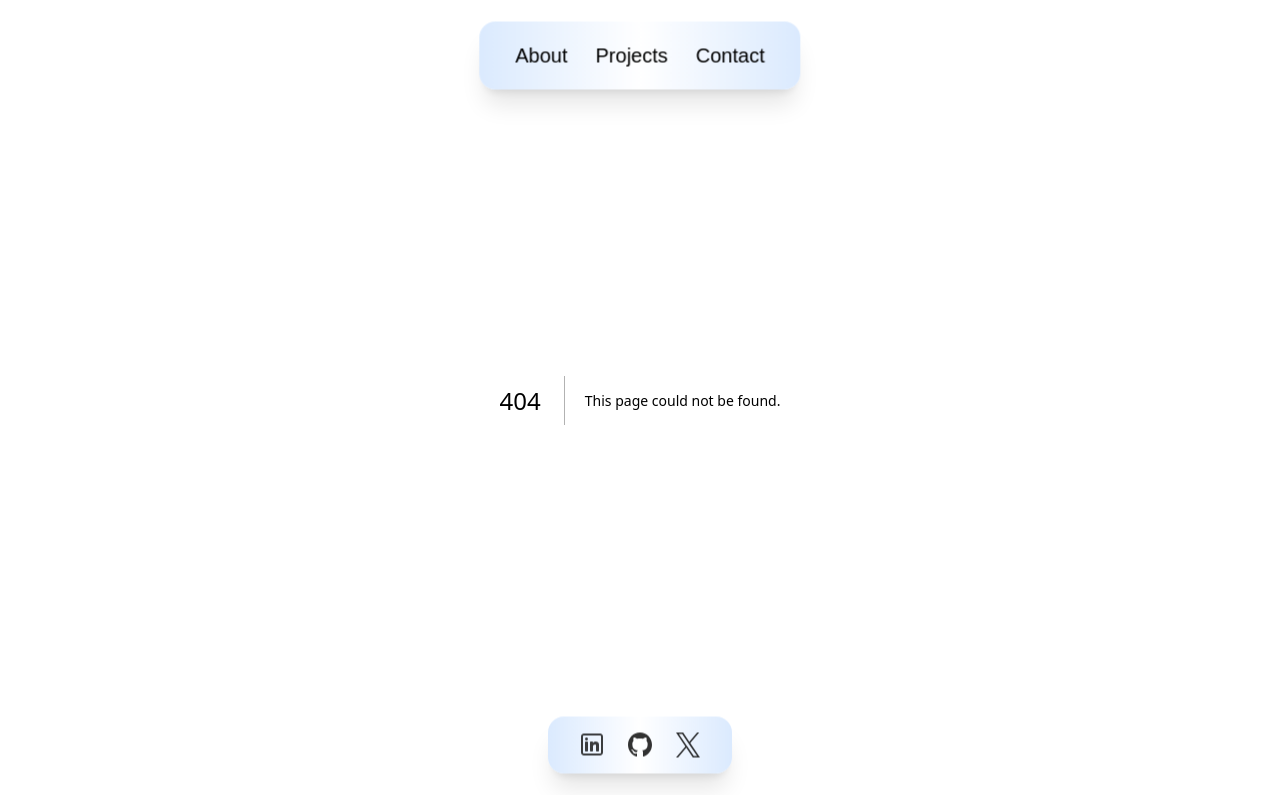
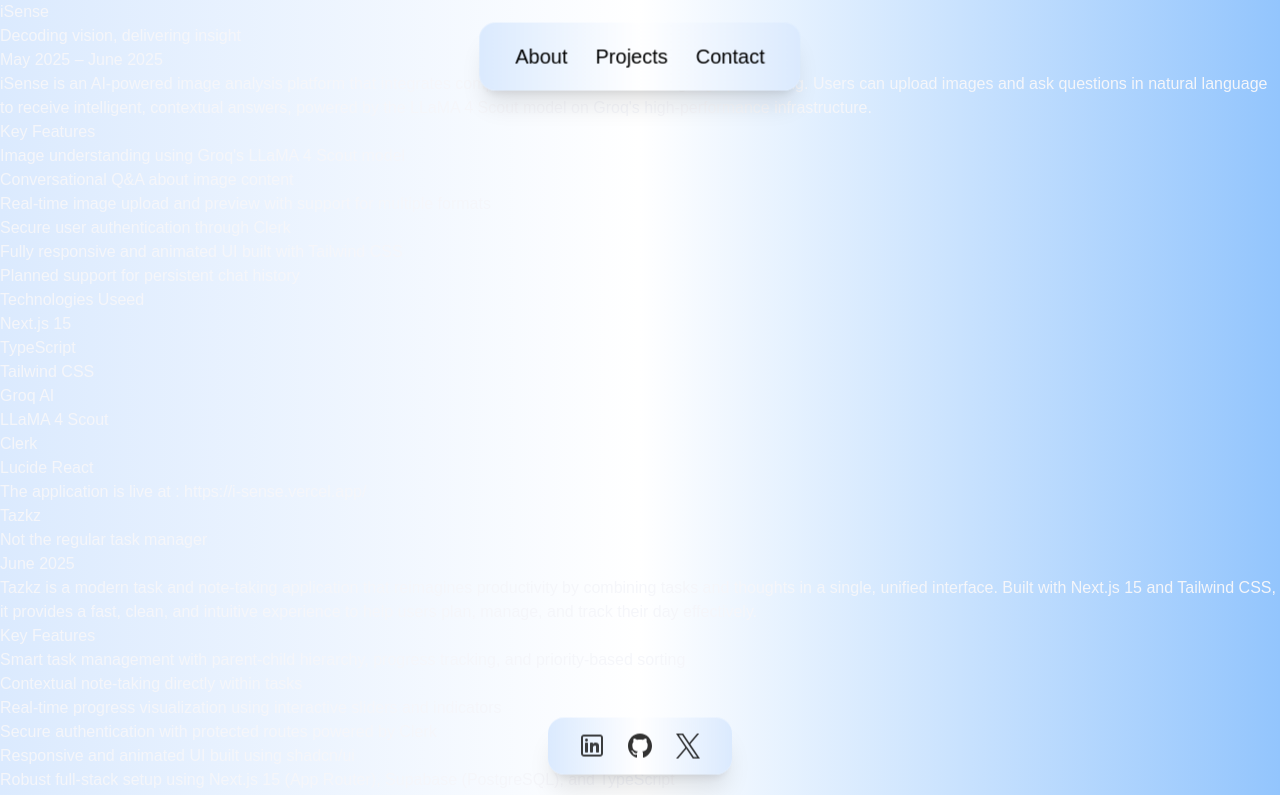
Before and after one commit to CSVaishakh/Portfolio, a Next.js app: page /projects in a window 1280 px wide. Before the commit this address had no page. Shown: the top 795 px of the page. Built offline with nearby package versions, Linux system fonts and the light colour scheme.

Commit message:
added the projects page

```diff
--- /dev/null
+++ b/app/projects/page.tsx
@@ -0,0 +1,18 @@
+import React, { useState } from "react";
+import ProjectCard from "@/components/projectCard";
+import { Project } from "@/types/project";
+import projectData from './projectData.json'
+
+const Projects: React.FC = () => {
+    const data: Project[] = Object.values(projectData.projects)
+
+    return(
+        <section>
+            <div>
+                {data.map((project, index) => (<ProjectCard key={index} project={project}/>))}
+            </div>
+        </section>
+    )
+}
+
+export default Projects;
--- /dev/null
+++ b/app/projects/projectData.json
@@ -0,0 +1,52 @@
+{
+  "projects": {
+    "1": {
+      "title": "iSense",
+      "subtitle": "Decoding vision, delivering insight",
+      "duration": "May 2025 – June 2025",
+      "description": "iSense is an AI-powered image analysis platform that integrates computer vision and natural language processing. Users can upload images and ask questions in natural language to receive intelligent, contextual answers, powered by the LLaMA 4 Scout model on Groq's high-performance infrastructure.",
+      "keyFeatures": [
+        "Image understanding using Groq's LLaMA 4 Scout model",
+        "Conversational Q&A about image content",
+        "Real-time image upload and preview with support for multiple formats",
+        "Secure user authentication through Clerk",
+        "Fully responsive and animated UI built with Tailwind CSS",
+        "Planned support for persistent chat history"
+      ],
+      "technologies": [
+        "Next.js 15",
+        "TypeScript",
+        "Tailwind CSS",
+        "Groq AI",
+        "LLaMA 4 Scout",
+        "Clerk",
+        "Lucide React"
+      ],
+      "url": "https://i-sense.vercel.app/"
+    },
+    "2": {
+      "title": "Tazkz",
+      "subtitle": "Not the regular task manager",
+      "duration": "June 2025",
+      "description": "Tazkz is a modern task and note-taking application that reimagines productivity by combining tasks and thoughts in a single, unified interface. Built with Next.js 15 and Tailwind CSS, it provides a fast, clean, and intuitive experience to help users plan, manage, and track their day effectively.",
+      "keyFeatures": [
+        "Smart task management with parent-child hierarchy, progress tracking, and priority-based sorting",
+        "Contextual note-taking directly within tasks",
+        "Real-time progress visualization using interactive sliders and indicators",
+        "Secure authentication with protected routes powered by Clerk",
+        "Responsive and animated UI built using shadcn/ui",
+        "Robust full-stack setup using Next.js 15 (App Router), Supabase (PostgreSQL), and TypeScript"
+      ],
+      "technologies": [
+        "Next.js 15",
+        "TypeScript",
+        "Tailwind CSS",
+        "Supabase",
+        "PostgreSQL",
+        "Clerk",
+        "shadcn/ui"
+      ],
+      "url": "https://tazkz.vercel.app/"
+    }
+  }
+}
```
